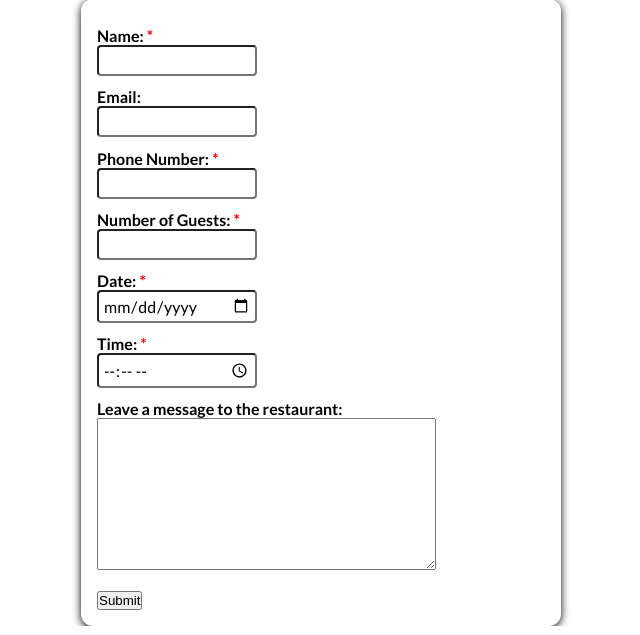
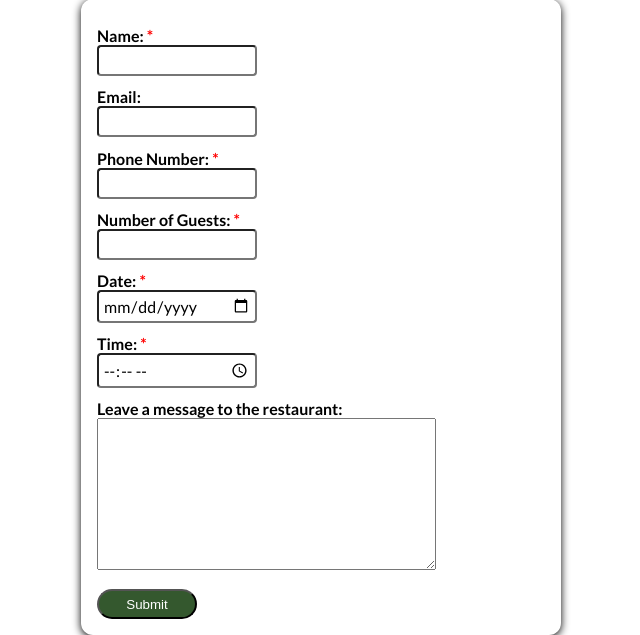
Before and after one commit to Allano256/restaurant_app, a Django app: page /reserve/ in a window 1280 px wide. Shown: the part 199-834 px from the top of the page, without its empty margins (319-959 px from the left). Run offline with Django 5.2, Linux system fonts and the light colour scheme; the visitor is signed in with stand-in values (Sample User, id 1).

Commit message:
Changed background color of submit buttron on reserve form

```diff
--- a/booking/static/booking/css/index.css
+++ b/booking/static/booking/css/index.css
@@ -182,23 +182,25 @@ form {
     box-shadow: 0 2px 8px rgba(0,0,0);
 }
 
- /* a {
+/* input {
 
-    cursor: pointer;
-    padding:0.7rem 1.5rem  ;
-    border-radius: 12px;
-    background-color: #34582e;
-    color: white;
-    border: 1px solid #1f0050;
-    text-decoration: none;
-}  */
+
+} */
 
 
 
+button {
+    border-radius: 20px;
+    width: 100px;
+    height: 30px;
+    background-color: #34582e;
+    color: white;
+}
 button:hover,
-button:active {
-    background-color: rgb(163, 126, 198);
+button:active  {
+    background-color: rgb(236, 207, 20);
     border-color: #320777;
+
 }
 
 .form-control {
--- a/booking/templates/booking/index.html
+++ b/booking/templates/booking/index.html
@@ -60,7 +60,7 @@
         <div class="media">
             <ul class="socials">
                 <li>
-                    <a
+                    <a class="nav-nav-link"
                       href="https://www.facebook.com/"
                       target="_blank"
                       rel="noopenner"
@@ -69,7 +69,7 @@
                     ></a>
                   </li>
                   <li>
-                    <a
+                    <a class="nav-nav-link"
                       href="https://www.instagram.com/"
                       target="_blank"
                       rel="noopenner"
@@ -78,7 +78,7 @@
                     ></a>
                   </li>
                   <li>
-                    <a
+                    <a class="nav-nav-link"
                       href="https://www.twitter.com/"
                       target="_blank"
                       rel="noopenner"
```
